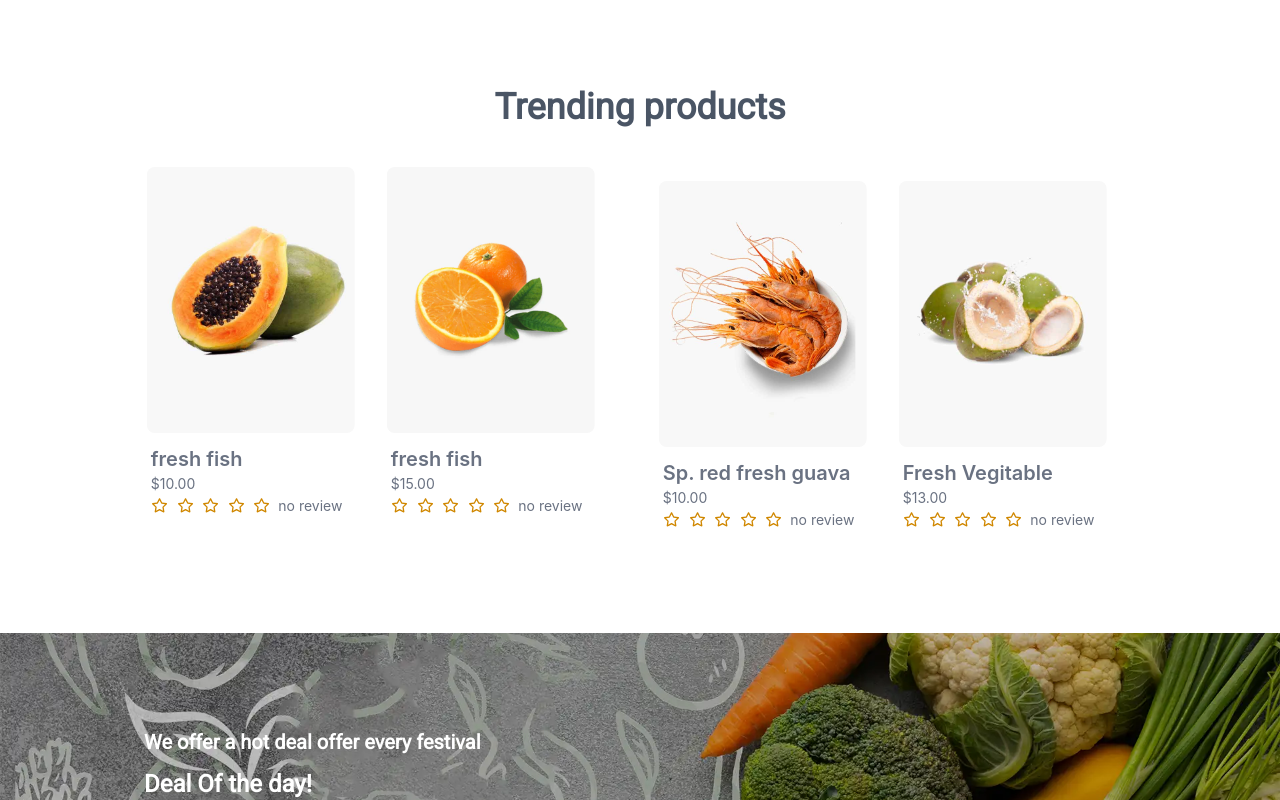
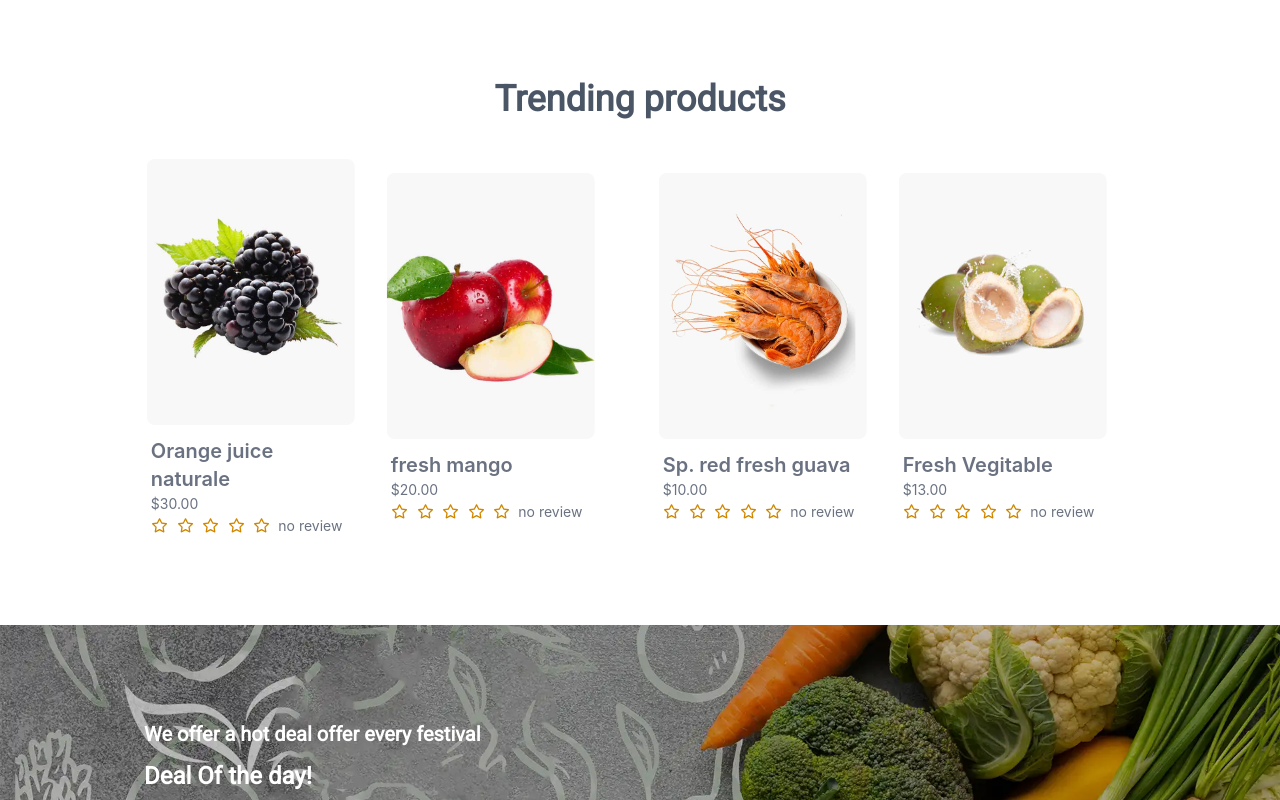
Before and after one commit to rashelmahomud/VEGIST_SHOP, a Next.js app: page / in a window 1280 px wide. Shown: the part 1420-2220 px from the top of the page. Built offline with nearby package versions, Linux system fonts and the light colour scheme; what @ant-design/nextjs-registry would draw is missing.

Commit message:
tranding product id design

```diff
--- /dev/null
+++ b/src/app/tranding/[id]/page.tsx
@@ -0,0 +1,81 @@
+import { Products } from "@/components/type/ProductType";
+import Image from "next/image";
+
+const TrandingId = ({ params }: { params: Promise<{ id: number }> }) => {
+  const { id }:any = params;
+  const items: Products[] = [
+    {
+      id: 1,
+      title: "Sp. red fresh guava",
+      cost: "$10.00",
+      review: "no review",
+      img: "/assates/tendingProduct/tran (1).jpg",
+    },
+    {
+      id: 2,
+      title: "Fresh Vegitable",
+      cost: "$13.00",
+      review: "no review",
+      img: "/assates/tendingProduct/tran (2).jpg",
+    },
+    {
+      id: 3,
+      title: "Orange juice naturale",
+      cost: "$30.00",
+      review: "no review",
+      img: "/assates/tendingProduct/tran (3).jpg",
+    },
+    {
+      id: 4,
+      title: "fresh mango",
+      cost: "$20.00",
+      review: "no review",
+      img: "/assates/tendingProduct/tran (4).jpg",
+    },
+    {
+      id: 5,
+      title: "fresh fish",
+      cost: "$12.00",
+      review: "no review",
+      img: "/assates/shop/shop(5).jpg",
+    },
+    {
+      id: 6,
+      title: "fresh fish",
+      cost: "$15.00",
+      review: "no review",
+      img: "/assates/tendingProduct/copi.jpg",
+    },
+    {
+      id: 7,
+      title: "fresh fish",
+      cost: "$10.00",
+      review: "no review",
+      img: "/assates/shop/shop(9).jpg",
+    },
+    {
+      id: 8,
+      title: "fresh fish",
+      cost: "$15.00",
+      review: "no review",
+      img: "/assates/shop/shop(10).webp",
+    },
+  ];
+
+  const productDetails = items.filter(
+    (item) => item.id.toString() === id.toString()
+  );
+
+
+  return (
+    <div className="lg:px-36 p-3 my-10">
+     {
+        productDetails.map((productD) => <div key={productD.id}>
+            <Image  src={productD.img} width={300} height={200} alt="image"/>
+        </div>)
+     }
+    </div>
+  );
+};
+
+export default TrandingId;
--- a/src/app/tranding/page.tsx
+++ b/src/app/tranding/page.tsx
@@ -1,3 +1,4 @@
+import { Products } from "@/components/type/ProductType";
 import { faEye, faHeart, faStar } from "@fortawesome/free-regular-svg-icons";
 import { faBagShopping, faShop } from "@fortawesome/free-solid-svg-icons";
 import { FontAwesomeIcon } from "@fortawesome/react-fontawesome";
@@ -6,13 +7,7 @@ import Image from "next/image";
 import Link from "next/link";
 
 const TrandingPage = () => {
-  interface Products {
-    id: number;
-    title: string;
-    cost: string;
-    review: string;
-    img: string;
-  }
+
 
   const items: Products[] = [
     {
@@ -43,36 +38,35 @@ const TrandingPage = () => {
       review: "no review",
       img: "/assates/tendingProduct/tran (4).jpg",
     },
-  ];
-  const shops: Products[] = [
         {
-      id: 1,
+      id: 5,
       title: "fresh fish",
       cost: "$12.00",
       review: "no review",
       img: "/assates/shop/shop(5).jpg",
     },
     {
-      id: 2,
+      id: 6,
       title: "fresh fish",
       cost: "$15.00",
       review: "no review",
       img: "/assates/tendingProduct/copi.jpg",
     },
     {
-      id: 3,
+      id: 7,
       title: "fresh fish",
       cost: "$10.00",
       review: "no review",
       img: "/assates/shop/shop(9).jpg",
     },
     {
-      id: 4,
+      id: 8,
       title: "fresh fish",
       cost: "$15.00",
       review: "no review",
       img: "/assates/shop/shop(10).webp",
     },
+
   ];
   return (
     <div className="mt-20 py-10">
@@ -82,12 +76,12 @@ const TrandingPage = () => {
       <Carousel autoplay autoplaySpeed={3000}>
         <div>
           <div className="grid lg:grid-cols-4 md:grid-cols-2 grid-cols-1 gap-4 px-6 py-6">
-            {items.map((item) => (
+            {items.slice(0,4).map((item) => (
               <div
                 key={item.id}
                 className="flex flex-col justify-center rounded-full p-2 relative group"
               >
-                <Link href={"/"} className="">
+                <Link href={`/tranding/${item.id}`} className="">
                   <Image
                     src={item.img}
                     alt="cat1"
@@ -97,6 +91,7 @@ const TrandingPage = () => {
                   />
                 </Link>
                 <div className="absolute group-hover:w-full group-hover:h-full duration-700">
+                  <Link href={`/tranding/${item.id}`}>
                     <Image
                       src={"/assates/shop/shop(3).jpg"}
                       alt="cat1"
@@ -104,7 +99,7 @@ const TrandingPage = () => {
                       height={200}
                       className="rounded-lg object-cover invisible group-hover:visible group-hover:opacity-100"
                     />
-
+                  </Link>
                   <div className="flex gap-10 absolute bottom-30 left-10 invisible group-hover:visible duration-300">
                     <FontAwesomeIcon
                       icon={faEye}
@@ -157,14 +152,14 @@ const TrandingPage = () => {
         {/* slide 0.2  */}
         <div>
           <div className="grid lg:grid-cols-4 md:grid-cols-2 grid-cols-1 gap-4 px-6 py-6">
-            {shops.map((shop) => (
+            {items.slice(0,4).map((item) => (
               <div
-                key={shop.id}
+                key={item.id}
                 className="flex flex-col justify-center rounded-full p-2 relative group"
               >
-                <Link href={"/"}>
+                <Link href={`/tranding/${item.id}`}>
                   <Image
-                    src={shop.img}
+                    src={item.img}
                     alt="cat1"
                     width={300}
                     height={200}
@@ -172,6 +167,7 @@ const TrandingPage = () => {
                   />
                 </Link>
                 <div className="absolute group-hover:w-full group-hover:h-full duration-700">
+                  <Link href={`/tranding/${item.id}`}>
                     <Image
                       src={"/assates/shop/shop(3).jpg"}
                       alt="cat1"
@@ -179,7 +175,7 @@ const TrandingPage = () => {
                       height={200}
                       className="rounded-lg object-cover invisible group-hover:visible group-hover:opacity-100"
                     />
-
+                  </Link>
                   <div className="flex gap-10 absolute bottom-30 left-10 invisible group-hover:visible duration-300">
                     <FontAwesomeIcon
                       icon={faEye}
@@ -197,9 +193,9 @@ const TrandingPage = () => {
                 </div>
                 <div className=" mt-2 p-1">
                   <h1 className="text-xl font-semibold text-gray-500">
-                    {shop.title}
+                    {item.title}
                   </h1>
-                  <p className="font-semibld text-gray-500">{shop.cost}</p>
+                  <p className="font-semibld text-gray-500">{item.cost}</p>
                   <div className="flex items-center gap-2">
                     <FontAwesomeIcon
                       icon={faStar}
@@ -221,7 +217,7 @@ const TrandingPage = () => {
                       icon={faStar}
                       className="w-3 text-yellow-600"
                     />
-                    <p className="font-semibld text-gray-500">{shop.review}</p>
+                    <p className="font-semibld text-gray-500">{item.review}</p>
                   </div>
                 </div>
               </div>
--- a/src/components/shared/Navber.tsx
+++ b/src/components/shared/Navber.tsx
@@ -39,7 +39,7 @@ const Navber = () => {
   return (
     <div>
       <div className="">
-        <h1 className="text-center bg-gray-900 text-white p-4 font-semibold">
+        <h1 className="text-center bg-gray-900 text-white p-3 font-semibold">
           <span className="animate-ping text-yellow-500 duration-300 opacity-100 font-semibold mx-2">
             Free shipping
           </span>
--- /dev/null
+++ b/src/components/type/ProductType.tsx
@@ -0,0 +1,9 @@
+
+
+  export interface Products {
+    id: number;
+    title: string;
+    cost: string;
+    review: string;
+    img: string;
+  }
```
Also changed, not shown: src/app/blogs/page.tsx (line endings or trailing spaces). Lines whose indentation alone changed are shown as unchanged.
